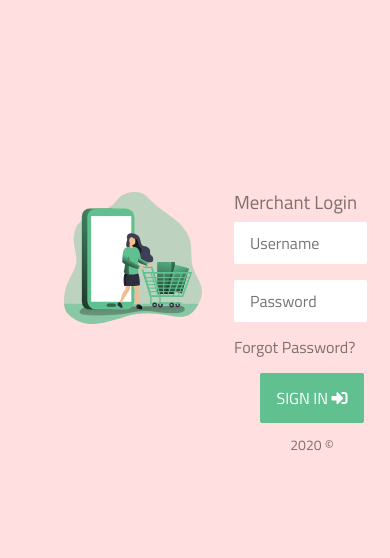
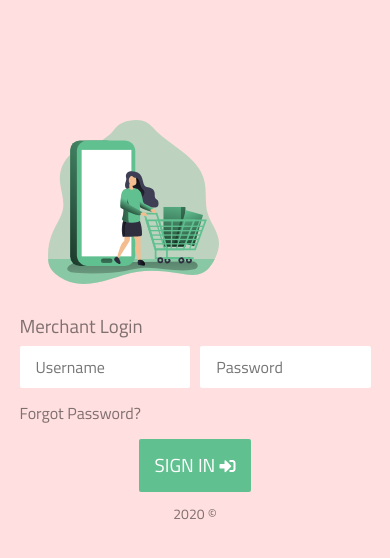
Before and after one commit to MoeRayo/eplaza-login, a website: page index.html in a window 390 px wide. Drawn offline with Linux system fonts and the light colour scheme.

Commit message:
feat:responsiveness of the loginpage

```diff
--- a/css/tachyons.css
+++ b/css/tachyons.css
@@ -992,7 +992,7 @@ code, .code { font-family: Consolas, monaco, monospace; }
 .w-30 { width: 30%; }
 .w-33 { width: 33%; }
 .w-34 { width: 34%; }
-.w-40 { width: 40%; }
+.w-40 { width: 48.5%; }
 .w-50 { width: 50%; }
 .w-60 { width: 60%; }
 .w-70 { width: 70%; }
@@ -1472,7 +1472,7 @@ code, .code { font-family: Consolas, monaco, monospace; }
 .pl1 { padding-left: .25rem; }
 .pl2 { padding-left: .5rem; }
 .pl3 { padding-left: 1rem; }
-.pl4 { padding-left: 2rem; }
+.pl4 { padding-left: 3rem; }
 .pl5 { padding-left: 4rem; }
 .pl6 { padding-left: 8rem; }
 .pl7 { padding-left: 16rem; }
@@ -1498,7 +1498,7 @@ code, .code { font-family: Consolas, monaco, monospace; }
 .pt3 { padding-top: 1rem; }
 .pt4 { padding-top: 2rem; }
 .pt5 { padding-top: 4rem; }
-.pt6 { padding-top: 8rem; }
+.pt6 { padding-top: 7.5rem; }
 .pt7 { padding-top: 16rem; }
 .pv0 { padding-top: 0; padding-bottom: 0; }
 .pv1 { padding-top: .25rem; padding-bottom: .25rem; }
@@ -1553,7 +1553,7 @@ code, .code { font-family: Consolas, monaco, monospace; }
 .mt2 { margin-top: .5rem; }
 .mt3 { margin-top: 1rem; }
 .mt4 { margin-top: 2rem; }
-.mt5 { margin-top: 4rem; }
+.mt5 { margin-top: 6rem; }
 .mt6 { margin-top: 8rem; }
 .mt7 { margin-top: 16rem; }
 .mv0 { margin-top: 0; margin-bottom: 0; }
@@ -3148,7 +3148,7 @@ code, .code { font-family: Consolas, monaco, monospace; }
  .pl2-l { padding-left: .5rem; }
  .pl3-l { padding-left: 1rem; }
  .pl4-l { padding-left: 2rem; }
- .pl5-l { padding-left: 4rem; }
+ .pl5-l { padding-left: 6rem; }
  .pl6-l { padding-left: 8rem; }
  .pl7-l { padding-left: 16rem; }
  .pr0-l { padding-right: 0; }
@@ -3237,7 +3237,7 @@ code, .code { font-family: Consolas, monaco, monospace; }
  .mv3-l { margin-top: 1rem; margin-bottom: 1rem; }
  .mv4-l { margin-top: 2rem; margin-bottom: 2rem; }
  .mv5-l { margin-top: 4rem; margin-bottom: 4rem; }
- .mv6-l { margin-top: 8rem; margin-bottom: 8rem; }
+ .mv6-l { margin-top: 9rem; margin-bottom: 9rem; }
  .mv7-l { margin-top: 16rem; margin-bottom: 16rem; }
  .mh0-l { margin-left: 0; margin-right: 0; }
  .mh1-l { margin-left: .25rem; margin-right: .25rem; }
--- a/index.html
+++ b/index.html
@@ -13,15 +13,15 @@
 <body class="h-100 overflow-hidden titillium">
     <main class="h-100">
         <section class="mw7 bg-washed-red center h-100">
-            <section class="fl w-60 mv6 pl5 pt5 pr4">
-                <img src="./assets/image.svg" alt="a woman pushing shopping cart">
+            <section class="fl-l fn w-60-l pl5-l pt5-l pl4 pr4-l w-100">
+                <img class="db w-100-l mv6-l w-50 pt0-l pt6 pb0-l pb3" src="./assets/image.svg" alt="a woman pushing shopping cart">
             </section>
-            <form class="fl w-40 mv6 pt5" action="">
+            <form class="db fr-l fn w-40-l mv6-l pt5-l ma0-l ma3 w-90 center" action="">
                <span class="before db black-50 pb2 f4">Merchant Login</span>
-               <input type="text" value="" class="db pv3 br1 bn w-85 pv2 ph3" placeholder="Username">
-               <input type="password" class="db br1 bn w-85 pv3 ph3 mv3" name="" id="" placeholder="Password">
+               <input type="text" value="" class="fl db br1 bn w-90-l pv3 ph3 mb3 w-40 mr0-l mr2" placeholder="Username">
+               <input type="password" class="db fl-l fr br1 bn w-90-l pv3 ph3 mb3 w-40" name="" id="" placeholder="Password">
                <a class="db link black-50" href="#">Forgot Password?</a>
-               <button class="db center signin pa3 ttu white br1 bn mt3" type="submit">Sign In <i class="fas fa-sign-in-alt"></i></button>
+               <button class="db center signin pa3 ttu  br1 bn mt3" type="submit f3"> <a href="#" class="link f4 white"> Sign In </a><i class="fas fa-sign-in-alt white"></i></button>
             <p class="tc black-50 f6">2020 &copy;</p>
 
 
```
